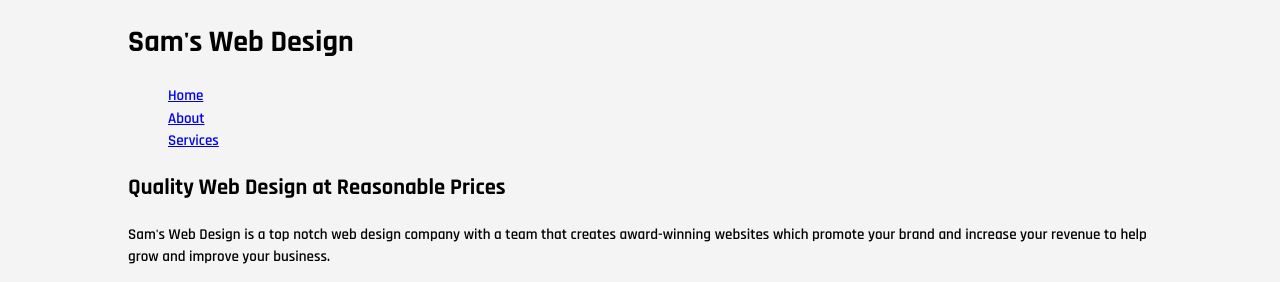
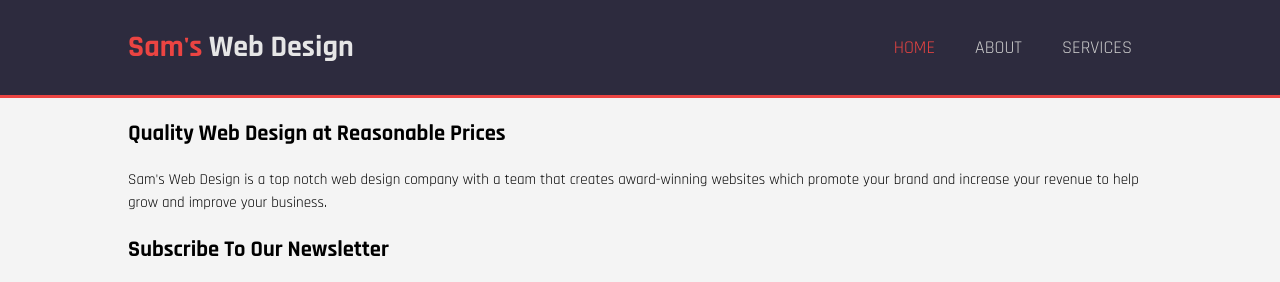
Before and after one commit to samuelp567/FullWebpage, a plain HTML site: page index.html in a window 1280 px wide. Shown: the top 282 px of the page. Drawn offline with Linux system fonts and the light colour scheme.

Commit message:
completed styling for header

```diff
--- a/style.css
+++ b/style.css
@@ -9,8 +9,7 @@
 /* basic styles */
 body{
     font-family: "Rajdhani", serif;
-    font-weight: 600;
-    font-style: normal;
+    font-weight: 500px;
     font-size: 15px;
     line-height: 1.5;margin:0;
     background-color: #f4f4f4;
@@ -44,3 +43,34 @@ ul{
     padding:15px;
     margin:10px 0;
 }
+header{
+background-color:#2d2b3e ;
+color: #e6e6e6;
+border-bottom: 3px solid #eb4442;
+padding:5px 0;
+}
+
+header div:nth-of-type(1){
+    display:flex;
+    justify-content: space-between;
+}
+header ul{
+    display:flex;
+    align-items: center;
+    height:100%;
+}
+header a{
+    color:#e6e6e6;
+    padding:0 20px;
+    text-decoration:none;
+    text-transform: uppercase;
+    font-size: 18px;
+}
+#highlight, #current a{
+    color: #eb4442;
+    font-weight:700px;
+}
+header a:not(#current a){
+    color:#ccc;
+    font-weight: 700px;
+}
```
